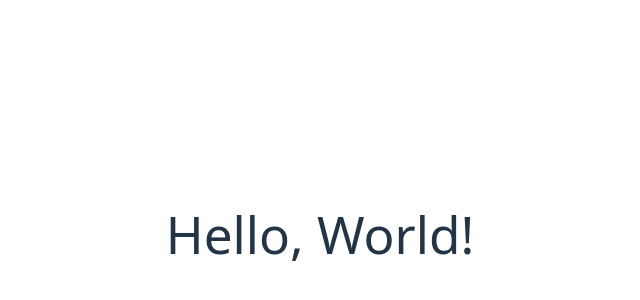
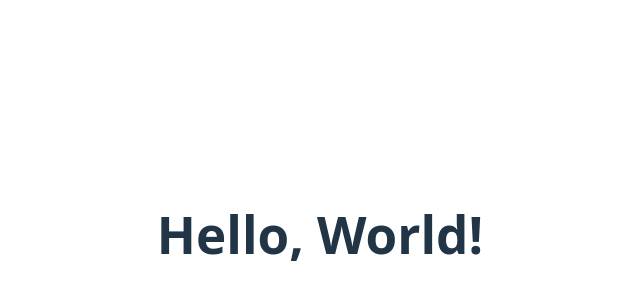
Before and after one commit to pruszel/Travel-Stream, a React (Vite) app in the folder frontend/: page / in a window 1280 px wide. Shown: the part 166-466 px from the top of the page, without its empty margins (320-960 px from the left). Built offline with nearby package versions, Linux system fonts and the light colour scheme.

Commit message:
Add sample Tailwind styling to verify functionality

```diff
--- a/frontend/src/App.tsx
+++ b/frontend/src/App.tsx
@@ -3,7 +3,7 @@
 function App() {
   return (
     <>
-      <h1>Hello, World!</h1>
+      <h1 className="text-4xl font-bold">Hello, World!</h1>
     </>
   );
 }
```
